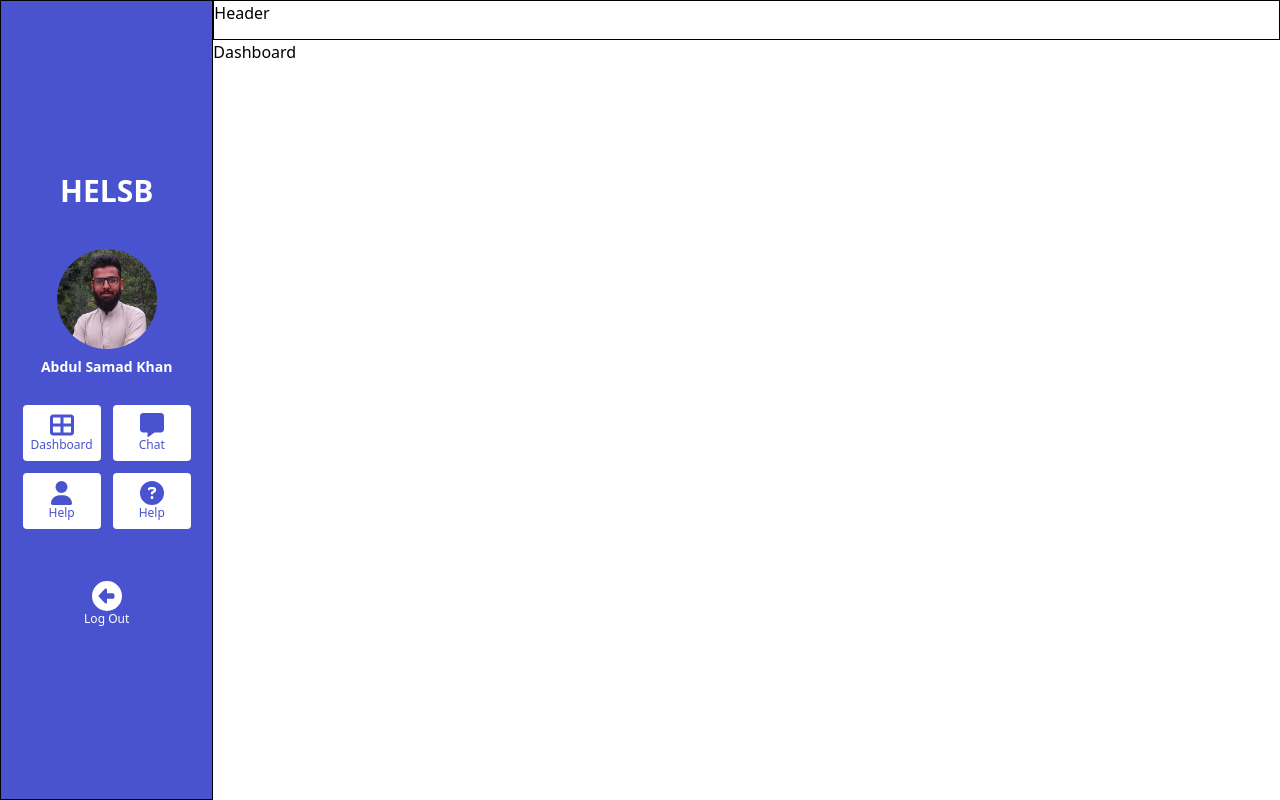
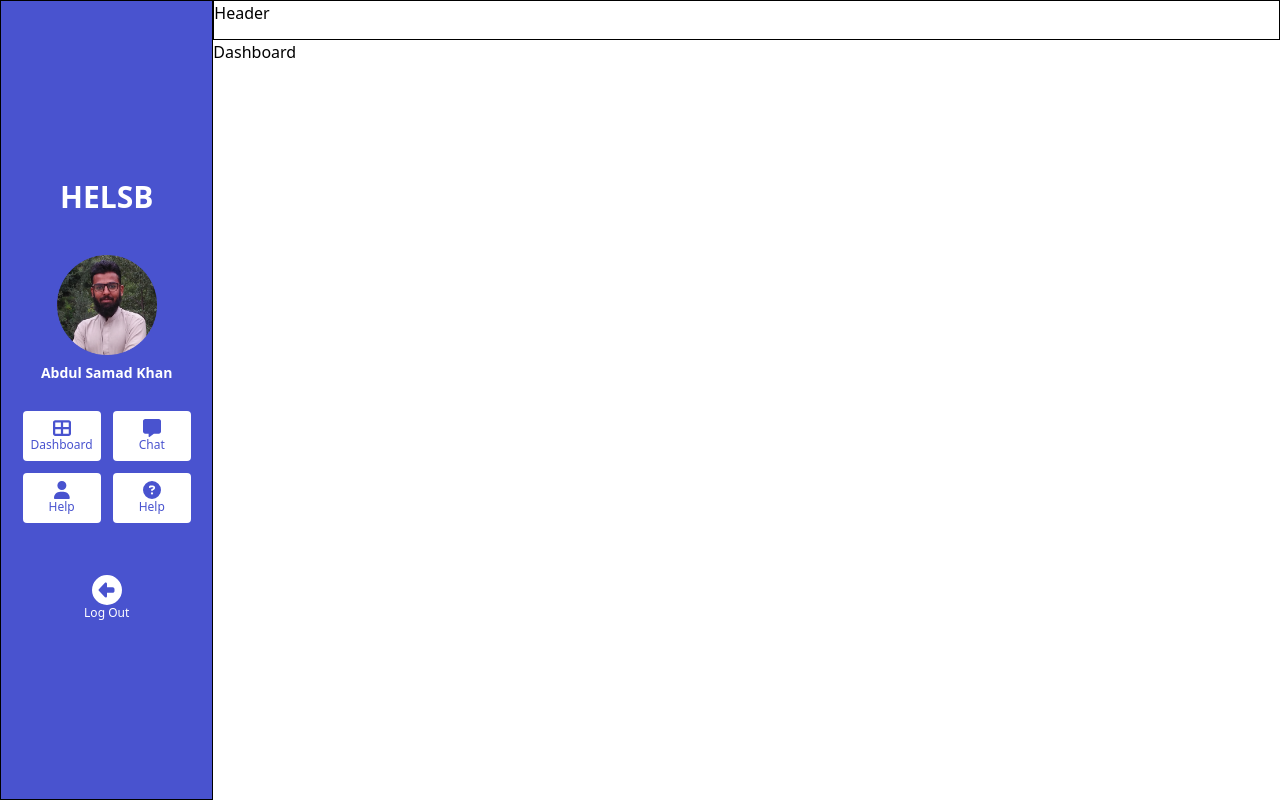
Before and after one commit to AbdulSamad676/Dashboard-in-React, a React (Vite) app: page /dashboard in a window 1280 px wide. Built offline with nearby package versions, Linux system fonts and the light colour scheme.

Commit message:
sidebar design issue fixed

```diff
--- a/src/components/Sidebar.jsx
+++ b/src/components/Sidebar.jsx
@@ -22,7 +22,7 @@ function Sidebar() {
 			<div className='grid grid-cols-1 md:grid-cols-2 gap-3 mb-10'>
 				<div className='icons p-2 '>
 					<FontAwesomeIcon
-						className='text-3xl lg:text-2xl'
+						className='text-3xl lg:text-lg'
 						icon={faTableCellsLarge}
 					/>
 					<p className='text-xs hidden lg:block  font-thin'>
@@ -31,21 +31,21 @@ function Sidebar() {
 				</div>
 				<div className='icons p-2'>
 					<FontAwesomeIcon
-						className='text-3xl lg:text-2xl'
+						className='text-3xl lg:text-lg'
 						icon={faMessage}
 					/>
 					<p className='text-xs hidden lg:block  font-thin'>Chat</p>
 				</div>
 				<div className='icons p-2'>
 					<FontAwesomeIcon
-						className='text-3xl lg:text-2xl'
+						className='text-3xl lg:text-lg'
 						icon={faUser}
 					/>
 					<p className='text-xs hidden lg:block  font-thin'>Help</p>
 				</div>
 				<div className='icons p-2'>
 					<FontAwesomeIcon
-						className='text-3xl lg:text-2xl'
+						className='text-3xl lg:text-lg'
 						icon={faCircleQuestion}
 					/>
 					<p className='text-xs hidden lg:block  font-thin'>Help</p>
```
